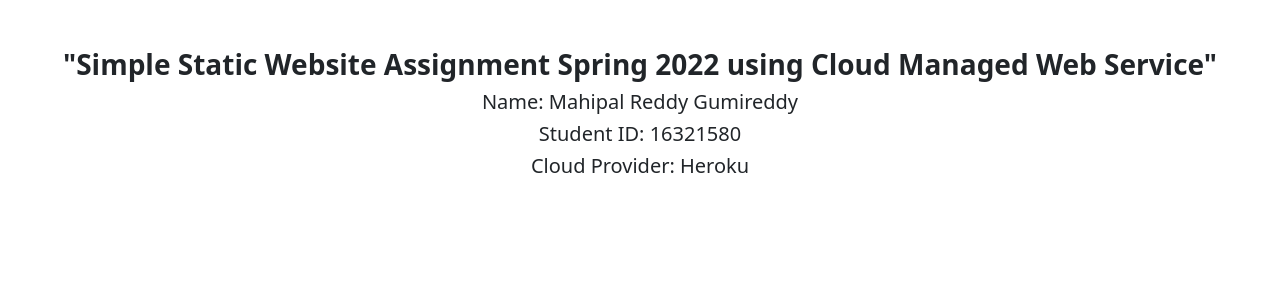
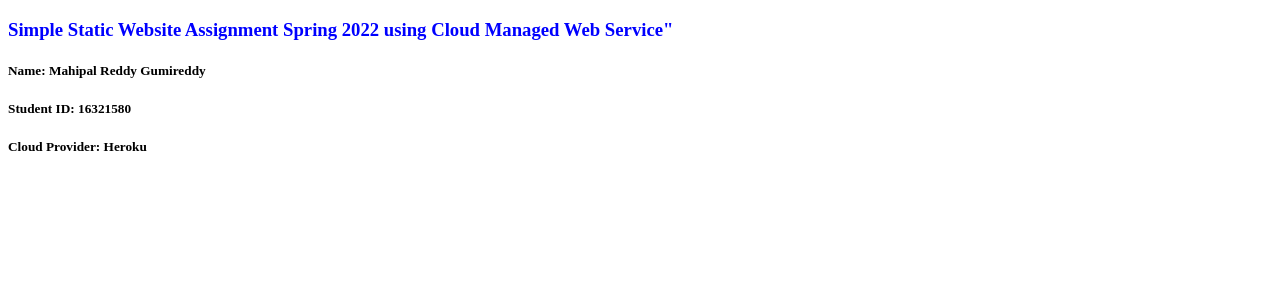
Before and after one commit to mahi6312/heroku-cc, a PHP site: page / in a window 1280 px wide. Shown: the top 300 px of the page. Run offline with PHP 8.4, Linux system fonts and the light colour scheme.

Commit message:
Update index.php

```diff
--- a/index.php
+++ b/index.php
@@ -5,19 +5,14 @@
     <meta charset="utf-8">
     <meta name="viewport" content="width=device-width, initial-scale=1">
 
-    <!-- Bootstrap CSS -->
-    <link href="https://cdn.jsdelivr.net/npm/bootstrap@5.1.3/dist/css/bootstrap.min.css" rel="stylesheet" integrity="sha384-1BmE4kWBq78iYhFldvKuhfTAU6auU8tT94WrHftjDbrCEXSU1oBoqyl2QvZ6jIW3" crossorigin="anonymous">
-
-    <title>My Details</title>
+    <title></title>
   </head>
   <body>
-      <div class="text-center p-5">
-      <h3><b>"Simple Static Website Assignment Spring 2022 using Cloud Managed Web Service"</b></h3>
+      <div>
+          <h3 style="color:blue">Simple Static Website Assignment Spring 2022 using Cloud Managed Web Service"</h3>
         <h5>Name: Mahipal Reddy Gumireddy</h5>
         <h5>Student ID: 16321580</h5>
         <h5>Cloud Provider: Heroku</h5>
-
       </div>
-    <script src="https://cdn.jsdelivr.net/npm/bootstrap@5.1.3/dist/js/bootstrap.bundle.min.js" integrity="sha384-ka7Sk0Gln4gmtz2MlQnikT1wXgYsOg+OMhuP+IlRH9sENBO0LRn5q+8nbTov4+1p" crossorigin="anonymous"></script>
   </body>
 </html>
```
